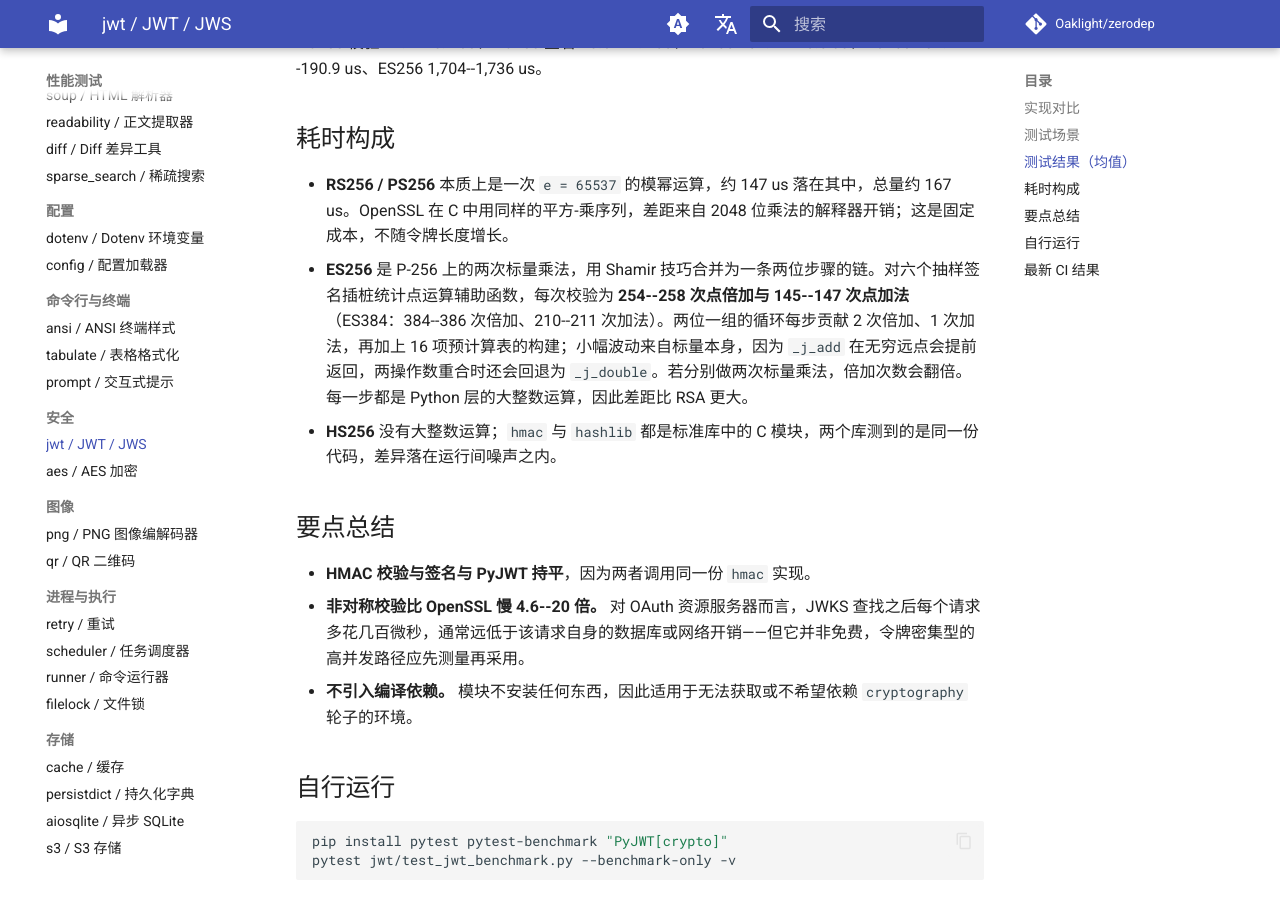
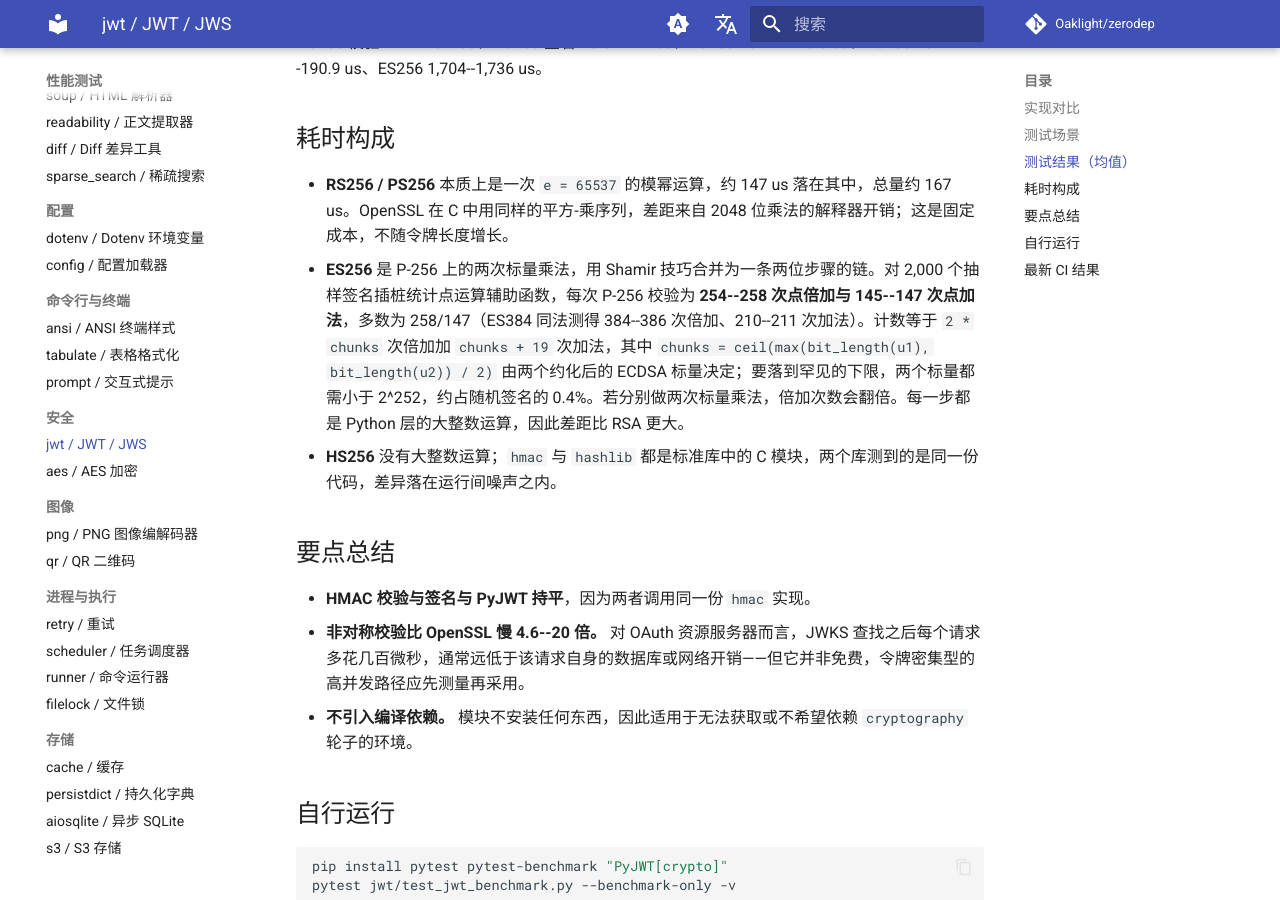
Before and after one commit to Oaklight/zerodep, an MkDocs documentation site: the page built from docs/benchmarks/jwt.md, in a window 1280 px wide and 900 px high, scrolled down 1528 px. Built offline with MkDocs 1.6.1 and Material for MkDocs 9.7.7, drawn with Linux system fonts in a browser that asks for light colours; comment, search, counter and statistics services are not loaded.

Commit message:
docs(jwt): 点运算计数补充样本量与闭式表达
2,000 个抽样签名为 254--258 次倍加与 145--147 次加法，多数为 258/147。
计数等于 2*chunks 次倍加加 chunks+19 次加法；254/145 的尾部需要两个约化标量
都小于 2^252，约占随机签名的 0.4%。替换原先六个抽样的表述。

```diff
--- a/docs/benchmarks/jwt.md
+++ b/docs/benchmarks/jwt.md
@@ -42,7 +42,7 @@ zerodep JWT 与 [`PyJWT[crypto]`](https://pypi.org/project/PyJWT/)（通过 `cry
 ## 耗时构成
 
 - **RS256 / PS256** 本质上是一次 `e = 65537` 的模幂运算，约 147 us 落在其中，总量约 167 us。OpenSSL 在 C 中用同样的平方-乘序列，差距来自 2048 位乘法的解释器开销；这是固定成本，不随令牌长度增长。
-- **ES256** 是 P-256 上的两次标量乘法，用 Shamir 技巧合并为一条两位步骤的链。对六个抽样签名插桩统计点运算辅助函数，每次校验为 **254--258 次点倍加与 145--147 次点加法**（ES384：384--386 次倍加、210--211 次加法）。两位一组的循环每步贡献 2 次倍加、1 次加法，再加上 16 项预计算表的构建；小幅波动来自标量本身，因为 `_j_add` 在无穷远点会提前返回，两操作数重合时还会回退为 `_j_double`。若分别做两次标量乘法，倍加次数会翻倍。每一步都是 Python 层的大整数运算，因此差距比 RSA 更大。
+- **ES256** 是 P-256 上的两次标量乘法，用 Shamir 技巧合并为一条两位步骤的链。对 2,000 个抽样签名插桩统计点运算辅助函数，每次 P-256 校验为 **254--258 次点倍加与 145--147 次点加法**，多数为 258/147（ES384 同法测得 384--386 次倍加、210--211 次加法）。计数等于 `2 * chunks` 次倍加加 `chunks + 19` 次加法，其中 `chunks = ceil(max(bit_length(u1), bit_length(u2)) / 2)` 由两个约化后的 ECDSA 标量决定；要落到罕见的下限，两个标量都需小于 2^252，约占随机签名的 0.4%。若分别做两次标量乘法，倍加次数会翻倍。每一步都是 Python 层的大整数运算，因此差距比 RSA 更大。
 - **HS256** 没有大整数运算；`hmac` 与 `hashlib` 都是标准库中的 C 模块，两个库测到的是同一份代码，差异落在运行间噪声之内。
 
 ## 要点总结
```
